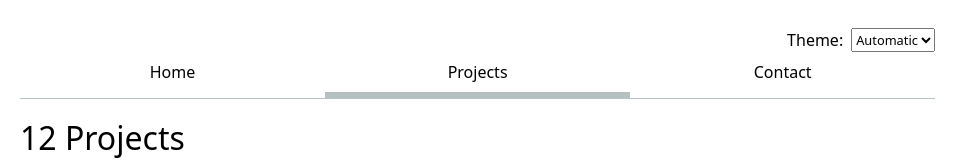
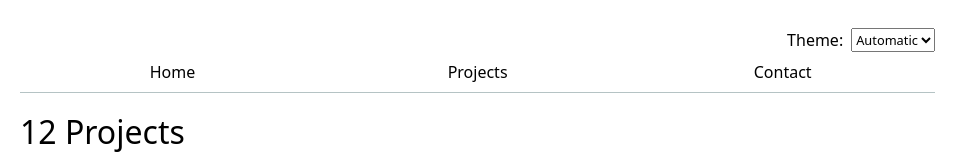
Before and after one commit to aquacalc/mit-viz-sk, a SvelteKit app: page /projects in a window 1280 px wide. Shown: the top 160 px of the page, without its empty margins (0-977 px from the left). Built offline with nearby package versions, Linux system fonts and the light colour scheme.

Commit message:
add "mit-viz-sk/" to projects route

```diff
--- a/src/routes/+layout.svelte
+++ b/src/routes/+layout.svelte
@@ -38,7 +38,7 @@
 			<a class={currentPage === '/' ? 'current' : null} href="/">Home</a>
 		</li>
 		<li>
-			<a class={currentPage === '/projects' ? 'current' : null} href="/projects">Projects</a>
+			<a class={currentPage === 'mit-viz-sk//projects' ? 'current' : null} href="/projects">Projects</a>
 		</li>
 		<li>
 			<a class={currentPage === '/contact' ? 'current' : null} href="/contact"> Contact </a>
```
